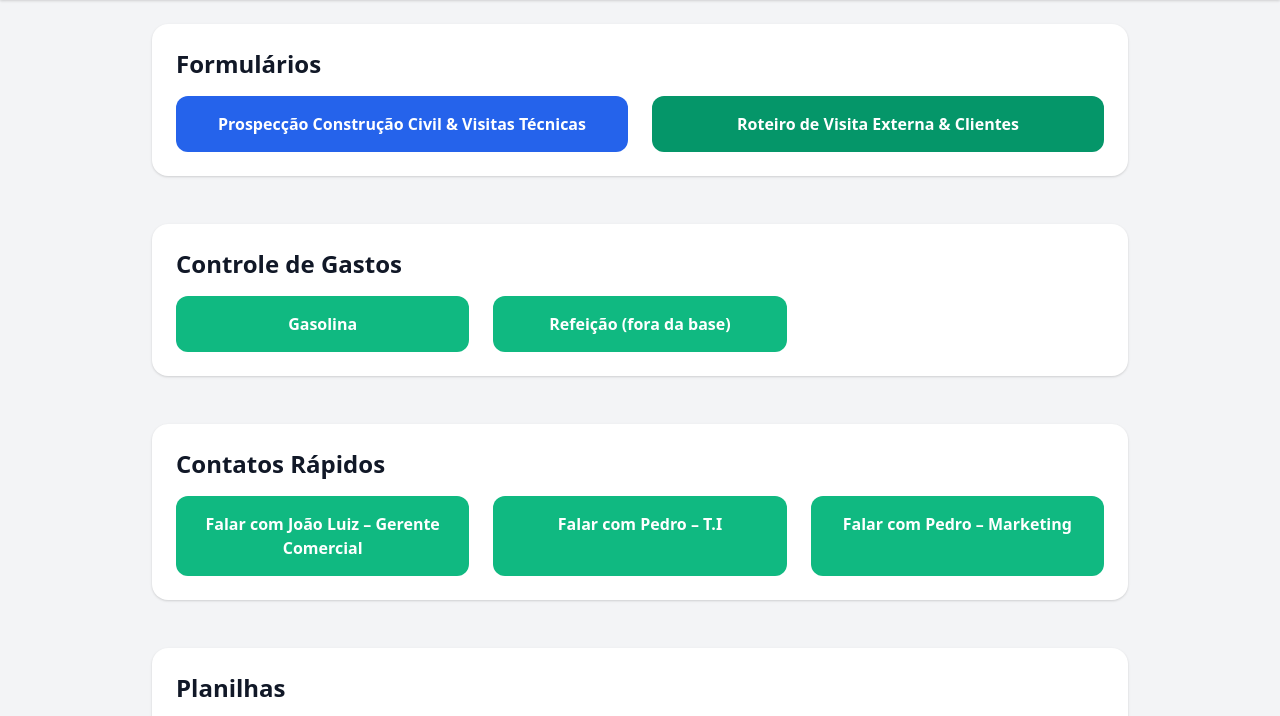
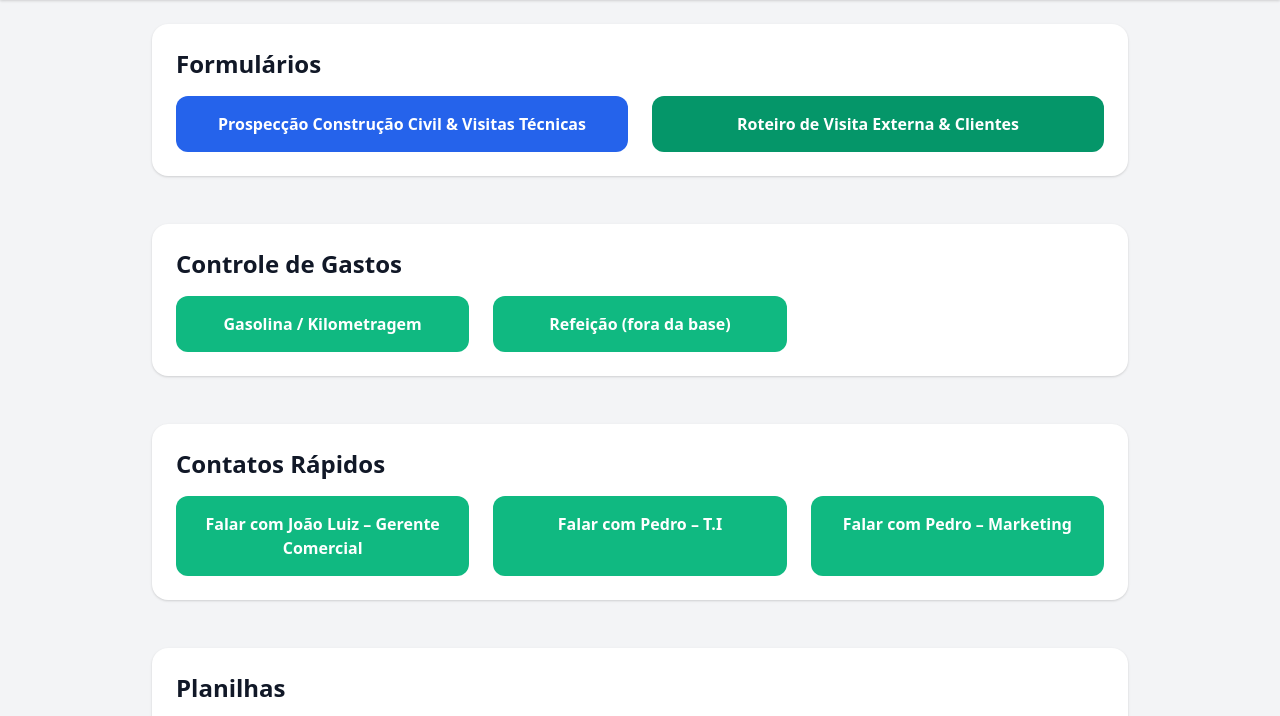
Before and after one commit to psaraivaworking-alt/AlexandreVendedor, a plain HTML site: page index.html in a window 1280 px wide. Shown: the part 84-800 px from the top of the page. Drawn offline with nearby package versions, Linux system fonts and the light colour scheme.

Commit message:
Update index.html

```diff
--- a/index.html
+++ b/index.html
@@ -25,7 +25,7 @@
      <section class="bg-white p-6 rounded-2xl shadow">
       <h2 class="text-2xl font-semibold mb-4">Controle de Gastos</h2>
       <div class="grid md:grid-cols-3 gap-6">
-        <a href="https://forms.gle/NiPuUYuacBbE3c3M7" target="_blank" class="block bg-green-500 text-white p-4 rounded-xl text-center font-semibold hover:bg-green-600 transition">Gasolina</a>
+        <a href="https://forms.gle/NiPuUYuacBbE3c3M7" target="_blank" class="block bg-green-500 text-white p-4 rounded-xl text-center font-semibold hover:bg-green-600 transition">Gasolina / Kilometragem</a>
                 <a href="https://forms.gle/6qirvYDQ1fdREXr48" target="_blank" class="block bg-green-500 text-white p-4 rounded-xl text-center font-semibold hover:bg-green-600 transition">Refeição (fora da base)</a>
     </div>
     </section>
```
